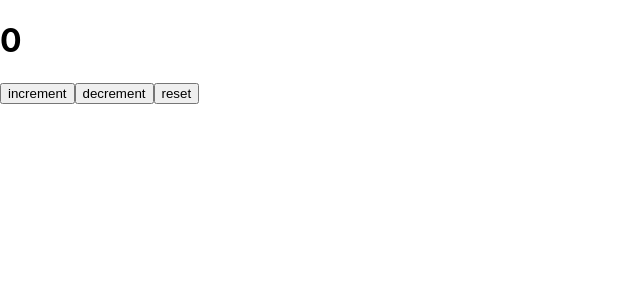
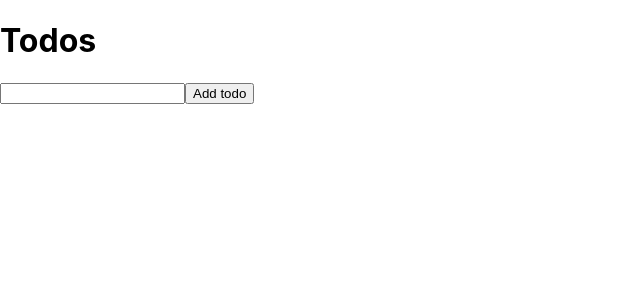
Before and after one commit to Mwiberisu/miniapps-silver, a React (Create React App) app in the folder week2/intro-to-redux/: page / in a window 1280 px wide. Shown: the top 300 px of the page, without its empty margins (0-640 px from the left). Built offline with nearby package versions, Linux system fonts and the light colour scheme.

Commit message:
Simple todo app using redux(Add and delete)

```diff
--- a/week2/intro-to-redux/src/components/App.js
+++ b/week2/intro-to-redux/src/components/App.js
@@ -1,11 +1,12 @@
 import React from "react";
-import Counter from "./Counter";
+// import Counter from "./Counter";
+import TodoApp from "./TodoApp";
 
 import { configureStore } from "@reduxjs/toolkit";
 import { Provider } from "react-redux";
 
 // reducer definition
-const counterReducer = (state = -1, action) => {
+const counterReducer = (state = 0, action) => {
   switch (action.type) {
     case "INCREMENT":
       return state + 1;
@@ -14,18 +15,30 @@ const counterReducer = (state = -1, action) => {
     case "RESET":
       return 0;
     default:
-      return state + 1;
+      return state;
+  }
+};
+
+const todoReducer = (state = [], action) => {
+  switch (action.type) {
+    case "ADD_TODO":
+      return [...state, { id: Date.now, text: action.input, completed: false }];
+    case "REMOVE_TODO":
+      return state.filter((todo) => todo.id !== action.id);
+    default:
+      return state;
   }
 };
 
 // store definition
-const store = configureStore({ reducer: counterReducer });
+const store = configureStore({ reducer: todoReducer });
 
 function App() {
   return (
     <React.Fragment>
       <Provider store={store}>
-        <Counter />
+        {/* <Counter /> */}
+        <TodoApp />
       </Provider>
     </React.Fragment>
   );
--- /dev/null
+++ b/week2/intro-to-redux/src/components/TodoApp.js
@@ -0,0 +1,59 @@
+import React, { useState } from "react";
+
+import { useDispatch, useSelector } from "react-redux";
+
+// actions:
+
+const addTodo = (input) => ({
+  type: "ADD_TODO",
+  input,
+});
+
+const removeTodo = (id) => ({
+  type: "REMOVE_TODO",
+  id,
+});
+
+function TodoApp() {
+  const [input, setInput] = useState("");
+  const dispatch = useDispatch();
+
+  const handleClicked = () => {
+    if (input) {
+      dispatch(addTodo(input));
+      setInput("");
+    }
+  };
+
+  const todos = useSelector((state) => state);
+  return (
+    <React.Fragment>
+      <h1>Todos</h1>
+      <div>
+        <input
+          type="text"
+          value={input}
+          onChange={(e) => setInput(e.target.value)}
+        ></input>
+        <button onClick={handleClicked}>Add todo</button>
+        <ol>
+          {todos.map((todo) => (
+            <li key={todo.id}>
+              <div>
+                {" "}
+                <p>
+                  {todo.text} {todo.completed}
+                </p>
+                <button onClick={() => dispatch(removeTodo(todo.id))}>
+                  DELETE
+                </button>
+              </div>
+            </li>
+          ))}
+        </ol>
+      </div>
+    </React.Fragment>
+  );
+}
+
+export default TodoApp;
```
